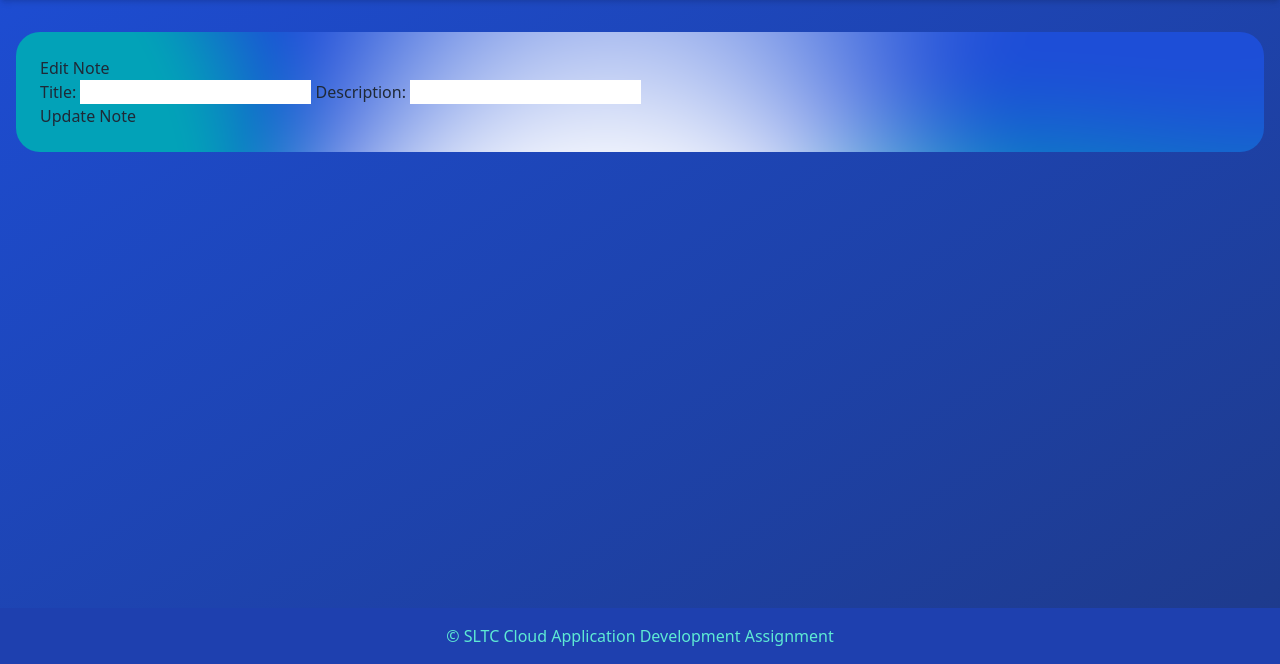
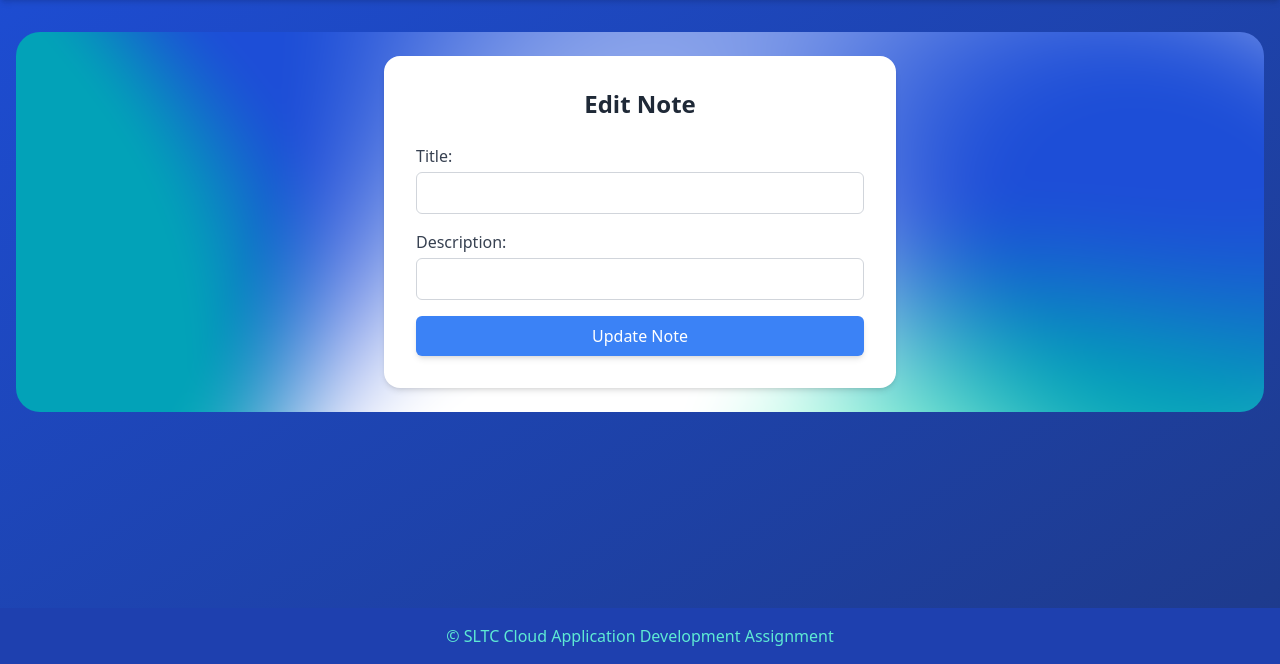
Before and after one commit to NimsaraPeiris/flask-notes-app, a Flask app: template templates/edit_note.html in a window 1280 px wide. Shown: the part 136-800 px from the top of the page. Run offline with Flask 3, Linux system fonts and the light colour scheme; the template is opened without the code that fills it, so the values that code supplies are empty.

Commit message:
add styles to edit_note.html

```diff
--- a/templates/edit_note.html
+++ b/templates/edit_note.html
@@ -1,16 +1,25 @@
 {% extends 'base.html' %}
 {% block title %}Edit Note{% endblock %}
 {% block content %}
-<h2>Edit Note</h2>
-<form method="POST" action="{{url_for('update_note', note_id=note_id)}}">
+<div class="max-w-lg p-8 mx-auto bg-white shadow-md rounded-2xl">
+    <h2 class="mb-6 text-2xl font-bold text-center text-gray-800">Edit Note</h2>
+    <form method="POST" action="{{url_for('update_note', note_id=note_id)}}" class="space-y-4">
+        <!-- Title -->
+        <div>
+            <label for="title" class="block mb-1 font-medium text-gray-700">Title:</label>
+            <input type="text" id="title" name="title" value="{{ title }}" class="w-full p-2 border border-gray-300 rounded-md focus:ring-2 focus:ring-blue-400 focus:outline-none" required>
+        </div>
 
-    <label for="title">Title:</label>
-    <input type="text" id="title" name="title" value="{{ title }}" required>
+        <!-- Descriptin -->
+        <div>
+            <label for="description" class="block mb-1 font-medium text-gray-700">Description:</label>
+            <input type="text" id="description" name="description" value="{{ description }}" class="w-full p-2 border border-gray-300 rounded-md focus:ring-2 focus:ring-blue-400 focus:outline-none">
+        </div>
 
-    <label for="description">Description:</label>
-    <input type="text" id="description" name="description" value="{{ description }}">
-
-    <br>
-    <button type="submit">Update Note</button>
-</form>
+        <!-- Note update button  -->
+        <div class="text-center">
+            <button type="submit" class="w-full py-2 text-white transition bg-blue-500 rounded-md shadow-md hover:shadow-lg">Update Note</button>
+        </div>
+    </form>
+</div>
 {% endblock %}
```
